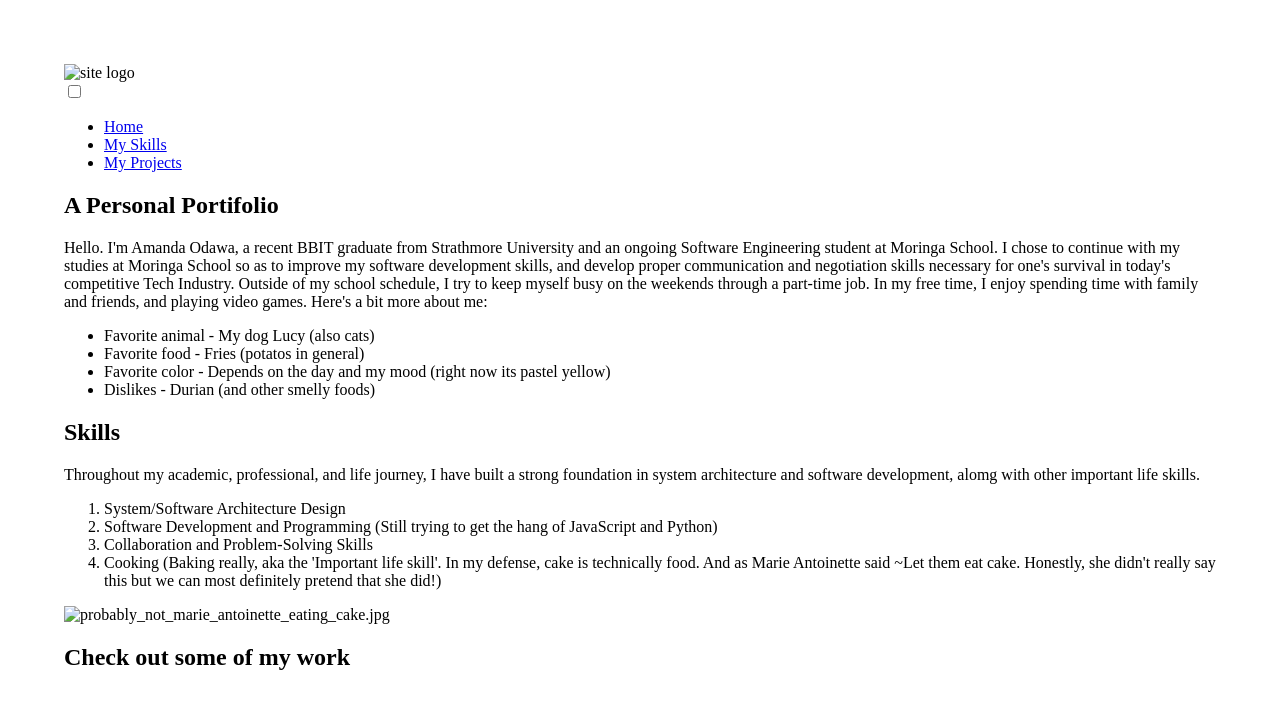
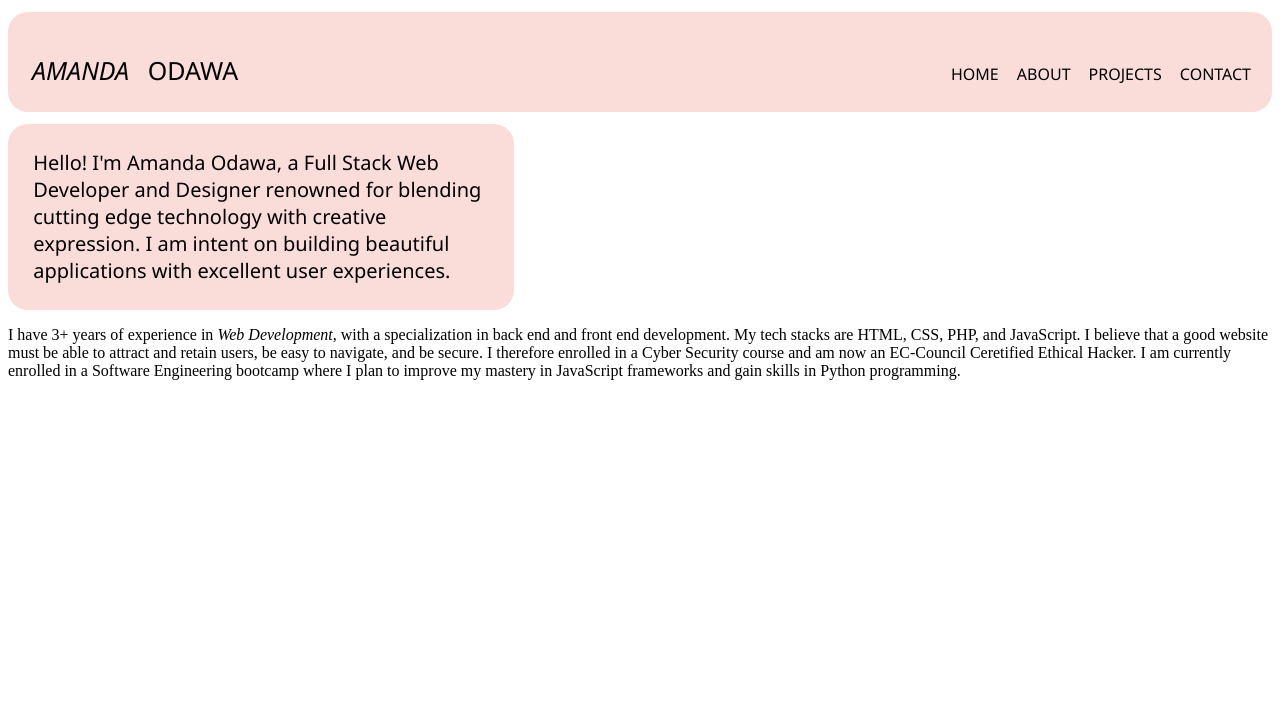
Before and after one commit to amanda-odawa/my-personal-website, a plain HTML site: page index.html in a window 1280 px wide. Drawn offline with Linux system fonts and the light colour scheme.

Commit message:
Edited HTML content and CSS

```diff
--- a/index.html
+++ b/index.html
@@ -9,70 +9,36 @@
     </head>
 
     <body>
-        <!--<script src="script.js"></script>-->
-        <header>
-            <!--Logo-->
-            <div class="mylogo">
-                <img src="" width="50" length="50" right="0" alt="site logo">
+        <div class="HEADER">
+            <div class="NAV">
+                <p class="LOGO">
+                    <span class="text-wrapper">AMANDA</span>
+                    &nbsp;
+                    <span class="text-wrapper-2">ODAWA</span>
+                </p>
+                <div class="PAGE-LINKS">
+                    <div class="frame">
+                        <div class="div"><a href="#home" class="nav-item">HOME</a></div>
+                        <div class="div"><a href="#about" class="nav-item">ABOUT</a></div>
+                        <div class="div"><a href="#projects" class="nav-item">PROJECTS</a></div>
+                        <div class="div"><a href="#contact" class="nav-item">CONTACT</a></div>
+                    </div>
+                </div>
             </div>
+        </div>
 
-            <!--Navigation-->
-            <div class="hamburger-menu">
-                <!--Utilizing checkbox to create a toggle buttons for the menu items-->
-                <input type="checkbox" id="menu-toggle">
-                <label class="menu-btn" for="menu-toggle">
-                    <span></span>
-                </label>
+        <div class="HOME" id="home">
+            <p class="text-wrapper">
+                Hello! I'm <span style="font-weight: 400;">Amanda Odawa</span>, a Full Stack Web Developer and Designer renowned for blending cutting edge technology with creative expression. I am intent on building beautiful applications with excellent user experiences.
+            </p>
+        </div>
 
-                <ul class="menu-box">
-                    <li class="nav-item">
-                        <a href="#home" class="nav-link">Home</a>
-                    </li>
-                    <li class="nav-item">
-                        <a href="#skills" class="nav-link">My Skills</a>
-                    </li>
-                    <li class="nav-item">
-                        <a href="#projects" class="nav-link">My Projects</a>
-                    </li>
-                </ul>
-            </div>
-        </header>
 
-        <!--Introduction section-->
-        <section class="intro" id="home">
-            <h1 class="sectitle sec_intro"> A Personal Portifolio</h1>
 
-            <p>Hello. I'm Amanda Odawa, a recent BBIT graduate from Strathmore University and an ongoing Software Engineering student at Moringa School. I chose to continue with my studies at Moringa School so as to improve my software development skills, and develop proper communication and negotiation skills necessary for one's survival in today's competitive Tech Industry. Outside of my school schedule, I try to keep myself busy on the weekends through a part-time job. In my free time, I enjoy spending time with family and friends, and playing video games. Here's a bit more about me:</p>
-
-            <ul class="likes">
-                <li>Favorite animal - My dog Lucy (also cats)</li>
-                <li>Favorite food - Fries (potatos in general)</li>
-                <li>Favorite color - Depends on the day and my mood (right now its pastel yellow)</li>
-                <li>Dislikes - Durian (and other smelly foods)</li>
-            </ul>
-        </section>
-
-        <!--Skills-->
-        <section class="myskills" id="skills">
-            <h2 class="sectitle sec_skills">Skills</h2>
-
-            <p>Throughout my academic, professional, and life journey, I have built a strong foundation in system architecture and software development, alomg with other important life skills.</p>
-
-            <ol class="skill-items">
-                <li>System/Software Architecture Design</li>
-                <li>Software Development and Programming (Still trying to get the hang of JavaScript and Python)</li>
-                <li>Collaboration and Problem-Solving Skills</li>
-                <li>Cooking (Baking really, aka the 'Important life skill'. In my defense, cake <span>is</span> technically food. And as Marie Antoinette said ~<span>Let them eat cake.</span> Honestly, she didn't really say this but we can most definitely <span>pretend</span> that she did!)</li>
-            </ol>
-
-            <div class="cake">
-                <img src="" alt="probably_not_marie_antoinette_eating_cake.jpg">
-            </div>
-        </section>
-
-        <!--Projects-->
-        <section class="myprojects" id="projects">
-            <h2 class="sectitle sec_projects">Check out some of my work</h2>
-        </section>
+        <div class="ABOUT" id="about">
+            <p class="text-wrapper">
+                I have 3+ years of experience in <span style="font-style: italic;">Web Development</span>, with a specialization in back end and front end development. My tech stacks are HTML, CSS, PHP, and JavaScript. I believe that a good website must be able to attract and retain users, be easy to navigate, and be secure. I therefore enrolled in a Cyber Security course and am now an EC-Council Ceretified Ethical Hacker. I am currently enrolled in a Software Engineering bootcamp where I plan to improve my mastery in JavaScript frameworks and gain skills in Python programming.
+            </p>
+        </div>
     </body>
 </html>
--- a/style.css
+++ b/style.css
@@ -1,3 +1,82 @@
-body {
+.HEADER {
+    width: auto;
+    height: 100px;
+    margin-top: 12px;
+    background-color: rgb(250, 220, 217);
+    border-radius: 20px;
+    overflow: hidden;
+}
+
+.HEADER .NAV {
+    display: flex;
+    align-items: center;
+    justify-content: space-between;
+    position: relative;
+    top: 42px;
+    left: 24px;
+}
+
+.HEADER .LOGO {
+    position: relative;
+    width: fit-content;
+    margin-top: -1px;
+    color: rgb(0, 0, 0);
+    font-size: 25px;
+}
+
+.HEADER .text-wrapper {
+    font-family: 'Segoe UI', Tahoma, Geneva, Verdana, sans-serif;
+    font-weight: 300;
+    font-style: italic;
+}
+
+.HEADER .text-wrapper-2 {
+    font-family: 'Segoe UI', Tahoma, Geneva, Verdana, sans-serif;
+    font-weight: 400;
+}
+
+.HEADER .PAGE-LINKS {
+    position: relative;
+    width: 303px;
+    height: 10px;
+    margin-right: 42px;
+}
+
+.HEADER .frame {
+    display: flex;
+    width: 300px;
+    justify-content: space-between;
+}
+
+.HEADER .div {
+    margin-top: -15px;
+    font-family: 'Segoe UI', Tahoma, Geneva, Verdana, sans-serif;
+    font-weight: 350;
+    font-size: 16px;
+}
+
+.HEADER .nav-item {
+    text-decoration: none;
+    color: rgb(0, 0, 0);
+}
+
+.HEADER .nav-item:hover {
+    color: rgb(217, 130, 119);
+}
+
+.HOME {
+    position: relative;
+    width: 40%;
+    margin-top: 12px;
+    background-color: rgb(250, 220, 217);
+    border-radius: 20px;
+    overflow: hidden;
+}
+
+.HOME .text-wrapper {
     margin: 5%;
+    font-family: 'Segoe UI', Tahoma, Geneva, Verdana, sans-serif;
+    font-weight: 300;
+    color: #000;
+    font-size: 20px;
 }
```
